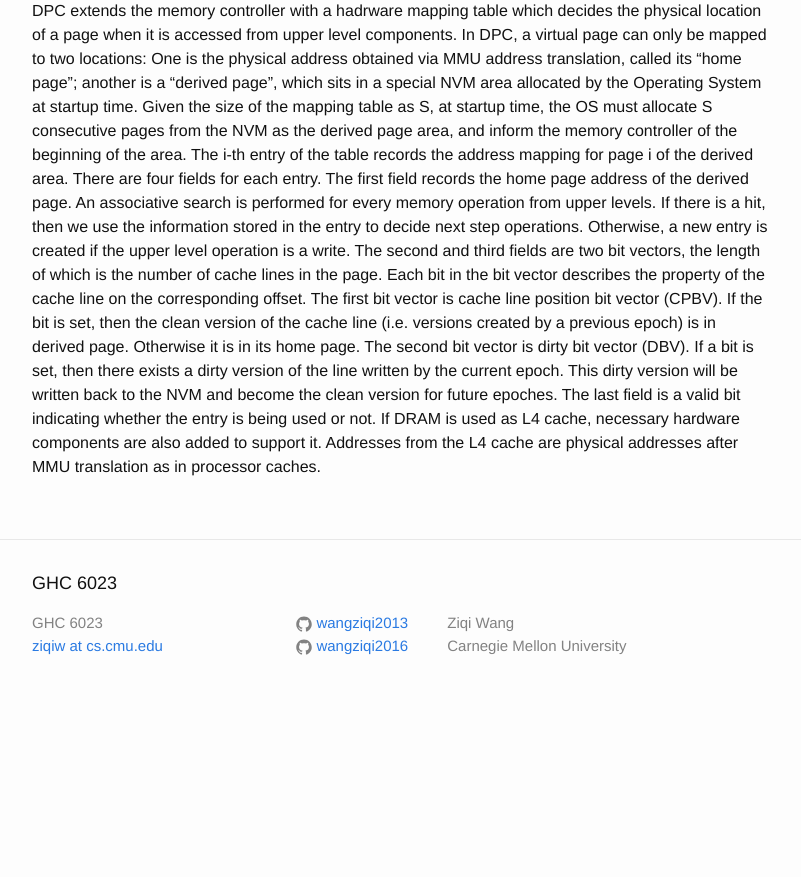
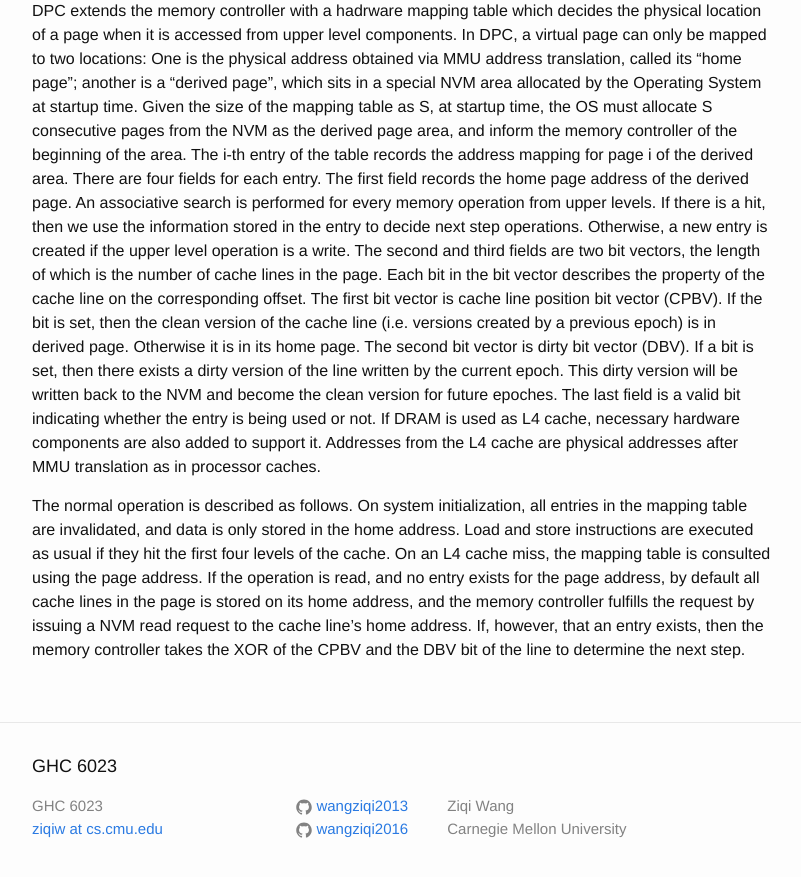
Before and after one commit to wangziqi2013/wangziqi2013.github.io, a Jekyll site: the page built from _posts/2019-03-05-Dual-Page-Ckpt.markdown, in a window 1280 px wide and 900 px high, scrolled down 1675 px. Shown: the top 877 px of the window, without its empty margins (238-1039 px from the left). Built offline with Jekyll 4.4.1, drawn with Linux system fonts in a browser that asks for light colours; before the commit the page ends 2392 px from its top, so only the background shows below that.

Commit message:
Working on normal op

```diff
--- a/_posts/2019-03-05-Dual-Page-Ckpt.markdown
+++ b/_posts/2019-03-05-Dual-Page-Ckpt.markdown
@@ -71,3 +71,10 @@ If a bit is set, then there exists a dirty version of the line written by the cu
 be written back to the NVM and become the clean version for future epoches. The last field is a valid bit indicating
 whether the entry is being used or not. If DRAM is used as L4 cache, necessary hardware components are also added
 to support it. Addresses from the L4 cache are physical addresses after MMU translation as in processor caches.
+
+The normal operation is described as follows. On system initialization, all entries in the mapping table are invalidated,
+and data is only stored in the home address. Load and store instructions are executed as usual if they hit the first four
+levels of the cache. On an L4 cache miss, the mapping table is consulted using the page address. If the operation is read,
+and no entry exists for the page address, by default all cache lines in the page is stored on its home address, and the
+memory controller fulfills the request by issuing a NVM read request to the cache line's home address. If, however, that an
+entry exists, then the memory controller takes the XOR of the CPBV and the DBV bit of the line to determine the next step.
```
